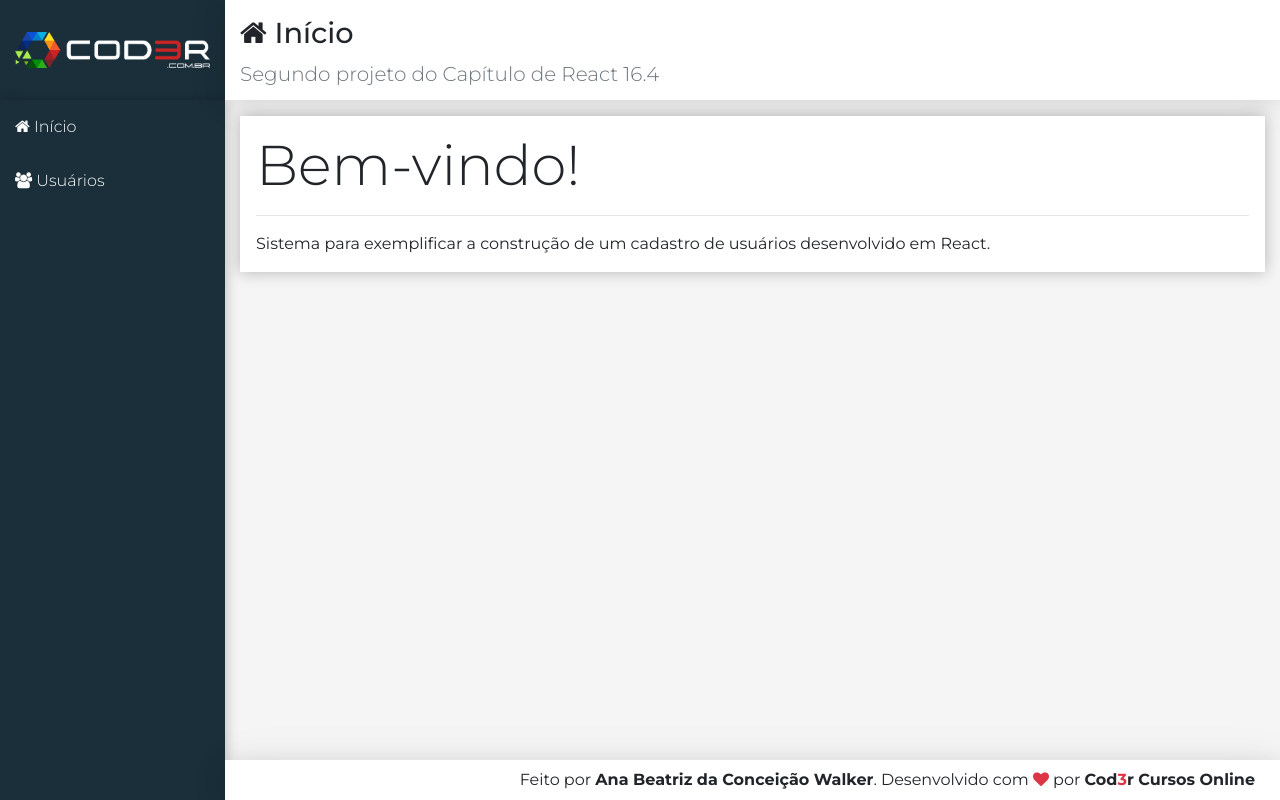
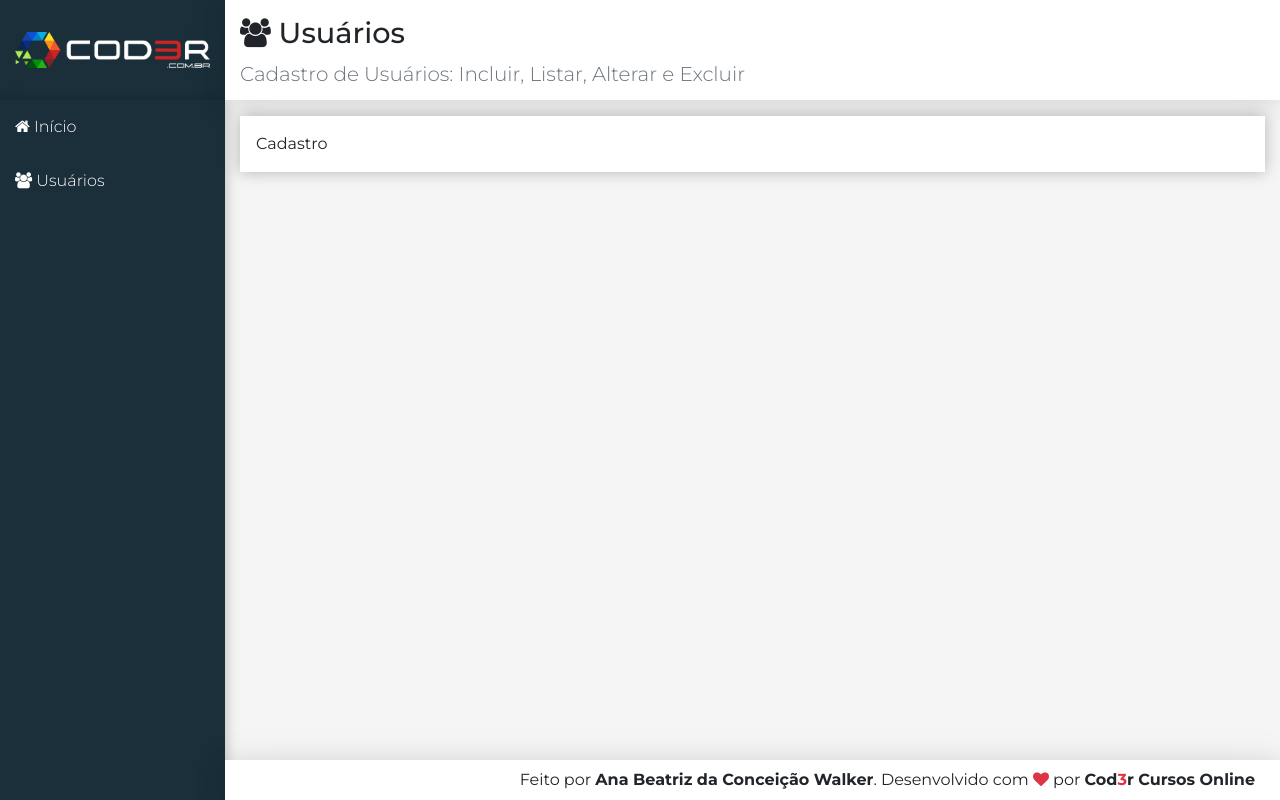
Before and after one commit to anaBeatrizWalker/cadastroUsuarios, a React (Create React App) app in the folder frontend/: page /#/users in a window 1280 px wide. Built offline with nearby package versions, Linux system fonts and the light colour scheme.

Commit message:
Implementando as rotas

```diff
--- a/frontend/src/components/template/Logo.jsx
+++ b/frontend/src/components/template/Logo.jsx
@@ -1,10 +1,11 @@
 import './Logo.css'
 import logo from '../../assets/imgs/logo.png'
 import React from 'react'
+import { Link } from 'react-router-dom'
 
 export default props =>
     <aside className="logo">
-        <a href="/" className='logo'>
+        <Link to="/" className='logo'>
             <img src={logo} alt="Logo" />
-        </a>
+        </Link>
     </aside>
--- a/frontend/src/components/template/Nav.jsx
+++ b/frontend/src/components/template/Nav.jsx
@@ -5,8 +5,8 @@ import NavItem from './NavItem'
 export default props =>
     <aside className="menu-area">
         <nav className="menu">
-            <NavItem path="#/" icon="home" title="Início"/>
+            <NavItem path="/" icon="home" title="Início"/>
 
-            <NavItem path="#/users" icon="users" title="Usuários"/>
+            <NavItem path="/users" icon="users" title="Usuários"/>
         </nav>
     </aside>
--- a/frontend/src/components/template/NavItem.jsx
+++ b/frontend/src/components/template/NavItem.jsx
@@ -1,6 +1,7 @@
 import React from "react";
+import { Link } from 'react-router-dom'
 
 export default props =>
-    <a href={props.path}>
+    <Link to={props.path}>
         <i className={`fa fa-${props.icon}`}></i> {props.title}
-    </a>
+    </Link>
--- /dev/null
+++ b/frontend/src/components/user/UserCrud.jsx
@@ -0,0 +1,18 @@
+import React, { Component } from "react"
+import Main from "../template/Main"
+
+const headerProps = {
+    icon: 'users',
+    title: 'Usuários',
+    subtitle: 'Cadastro de Usuários: Incluir, Listar, Alterar e Excluir'
+}
+
+export default class UserCrud extends Component{
+    render(){
+        return (
+            <Main {...headerProps}>
+                Cadastro
+            </Main>
+        )
+    }
+}
--- a/frontend/src/main/App.jsx
+++ b/frontend/src/main/App.jsx
@@ -2,16 +2,19 @@ import 'bootstrap/dist/css/bootstrap.min.css'
 import 'font-awesome/css/font-awesome.min.css'
 import './App.css'
 import React from 'react'
+import { HashRouter } from 'react-router-dom' //navegação web com #caminho
 
 import Logo from '../components/template/Logo'
 import Nav from '../components/template/Nav'
-import Home from '../components/home/Home'
+import Routes from './Routes'
 import Footer from '../components/template/Footer'
 
 export default props =>
-    <div className="app">
-        <Logo/>
-        <Nav/>
-        <Home/>
-        <Footer/>
-    </div>
+    <HashRouter>
+        <div className="app">
+            <Logo/>
+            <Nav/>
+            <Routes/>
+            <Footer/>
+        </div>
+    </HashRouter>
--- /dev/null
+++ b/frontend/src/main/Routes.jsx
@@ -0,0 +1,13 @@
+import React from "react"
+import { Switch, Route, Redirect } from 'react-router'
+
+import Home from "../components/home/Home"
+import UserCrud from "../components/user/UserCrud"
+
+//Mapeamento e Redirecionamento
+export default props =>
+    <Switch>
+        <Route exact path='/' component={Home}/>
+        <Route path='/users' component={UserCrud}/>
+        <Redirect from="*" to='/'/>
+    </Switch>
```
Also changed, not shown: 1 other file (tests, documents, lock files or other folders).
